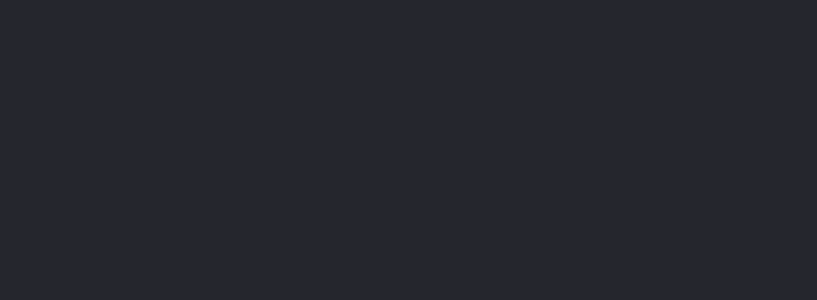
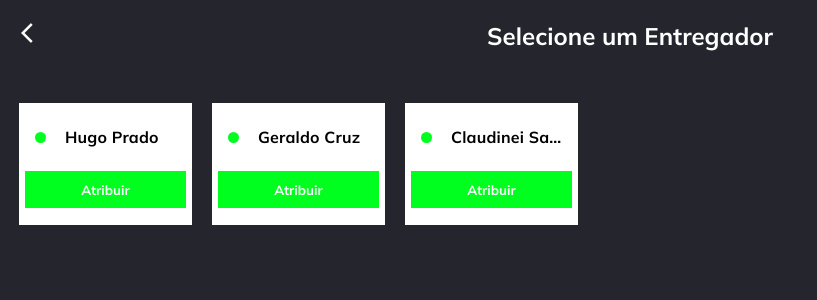
Before and after one commit to schneiker/parte-vitor, an Angular app: page /tela-escolher-entregador/1 in a window 1280 px wide. Before the commit this address led to /. Shown: the top 300 px of the page, without its empty margins (0-817 px from the left). Built offline with nearby package versions, Linux system fonts and the light colour scheme; data requests are answered from the project's data file.

Commit message:
número do pedido agora aparece certo para saber qual é, no componente atribuindo entregador

```diff
--- a/src/app/app.routes.ts
+++ b/src/app/app.routes.ts
@@ -13,5 +13,6 @@ export const routes: Routes = [
     { path: 'tela-escolher-entregador', component: TelaEscolherEntregadorComponent},
     { path: 'tela-entregador', component: TelaInicialEntregadorComponent},
     { path: 'tela-finalizar-pedido', component: TelaClienteFinalizarPedidoComponent},
-    { path: 'acompanhar-pedido', component: AcompanharPedidoComponent}
+    { path: 'acompanhar-pedido', component: AcompanharPedidoComponent},
+    { path: 'tela-escolher-entregador/:numeroPedido', component: TelaEscolherEntregadorComponent}
 ];
--- a/src/app/components/atribuindo-entregador/atribuindo-entregador.component.html
+++ b/src/app/components/atribuindo-entregador/atribuindo-entregador.component.html
@@ -3,7 +3,7 @@
 </button>
 <mat-dialog-content>
     <header>
-        <h1>Atribuir pedido nº a Hugo Prado?</h1>
+        <h1>Atribuir pedido nº {{ numeroPedido }} a {{ entregador.nome }}?</h1>
     </header>
 </mat-dialog-content>
 
--- a/src/app/components/atribuindo-entregador/atribuindo-entregador.component.ts
+++ b/src/app/components/atribuindo-entregador/atribuindo-entregador.component.ts
@@ -1,4 +1,5 @@
-import { Component } from '@angular/core';
+import { Component, Inject } from '@angular/core';
+import { MAT_DIALOG_DATA } from '@angular/material/dialog';
 
 import { MatButtonModule } from '@angular/material/button';
 import { MatIconModule } from '@angular/material/icon';
@@ -22,5 +23,11 @@ import { MatDialogModule } from '@angular/material/dialog';
   styleUrl: './atribuindo-entregador.component.css'
 })
 export class AtribuindoEntregadorComponent {
+  entregador: any;
+  numeroPedido: number;
 
+  constructor(@Inject(MAT_DIALOG_DATA) public data: any) {
+    this.entregador = data.entregador;
+    this.numeroPedido = data.numeroPedido;
+  }
 }
--- a/src/app/components/entrega-pedido/entrega-pedido.component.html
+++ b/src/app/components/entrega-pedido/entrega-pedido.component.html
@@ -17,6 +17,6 @@
       </div>
     </div>
     <div id="botao">
-      <button [routerLink]="['/tela-escolher-entregador']" class="b-finalizar">Retirada</button>
+      <button [routerLink]="['/tela-escolher-entregador', pedido.numeroPedido]" class="b-finalizar">Retirada</button>
     </div>
   </section>
--- a/src/app/components/entregadores/entregadores.component.ts
+++ b/src/app/components/entregadores/entregadores.component.ts
@@ -14,13 +14,14 @@ import { NgFor } from '@angular/common';
 })
 export class EntregadoresComponent {
   @Input() entregador: any;
+  @Input() numeroPedido: number | null = null;
 
   constructor(private matDialog: MatDialog) {}
 
   openDialog(entregador: any): void {
     this.matDialog.open(AtribuindoEntregadorComponent, {
       width: '350px',
-      data: { entregador }
+      data: { entregador, numeroPedido: this.numeroPedido }
     });
   }
 }
--- a/src/app/components/tela-escolher-entregador/tela-escolher-entregador.component.html
+++ b/src/app/components/tela-escolher-entregador/tela-escolher-entregador.component.html
@@ -5,5 +5,8 @@
     </div>
 
     <div class="entregadores-disponiveis">
-        <app-entregadores *ngFor="let entregador of entregadores" [entregador]="entregador"></app-entregadores>    </div>
+        <app-entregadores *ngFor="let entregador of entregadores"
+            [entregador]="entregador"
+            [numeroPedido]="numeroPedido"
+            ></app-entregadores>    </div>
 </section>
--- a/src/app/components/tela-escolher-entregador/tela-escolher-entregador.component.ts
+++ b/src/app/components/tela-escolher-entregador/tela-escolher-entregador.component.ts
@@ -9,6 +9,7 @@ import { MatSlideToggleModule } from '@angular/material/slide-toggle';
 import { RouterLink, RouterOutlet } from '@angular/router';
 import { NgFor } from '@angular/common';
 import { EntregadorService } from '../entregador.service';
+import { ActivatedRoute } from '@angular/router';
 
 @Component({
   selector: 'app-tela-escolher-entregador',
@@ -28,10 +29,12 @@ import { EntregadorService } from '../entregador.service';
 })
 export class TelaEscolherEntregadorComponent implements OnInit {
   entregadores: any[] = [];
+  numeroPedido: number | null = null;
 
-  constructor(private entregadorService: EntregadorService) {}
+  constructor(private entregadorService: EntregadorService, private route: ActivatedRoute) {}
 
   ngOnInit(): void {
+    this.numeroPedido = +this.route.snapshot.paramMap.get('numeroPedido')!;
     this.loadEntregadoresDisponiveis();
   }
 
```
